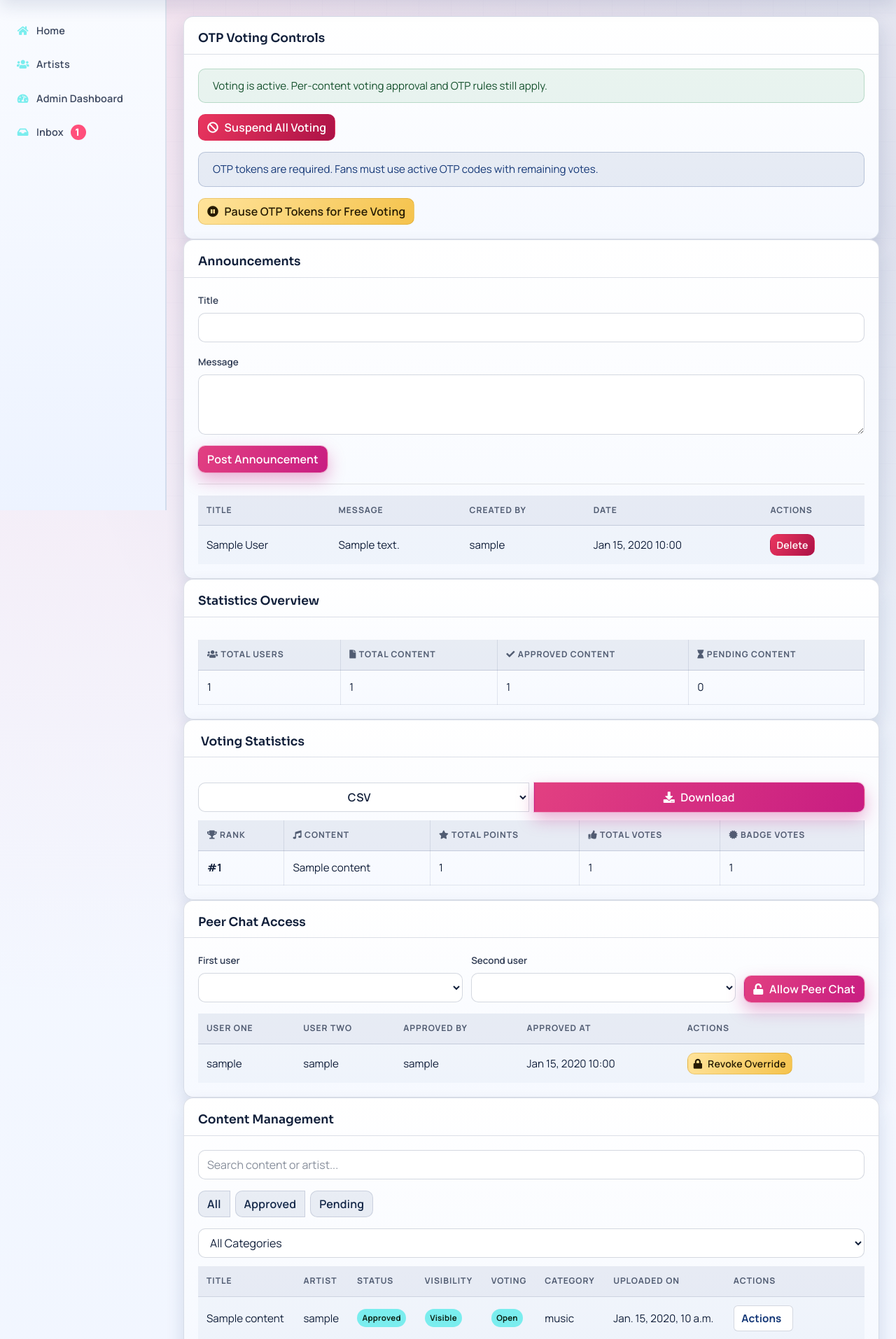
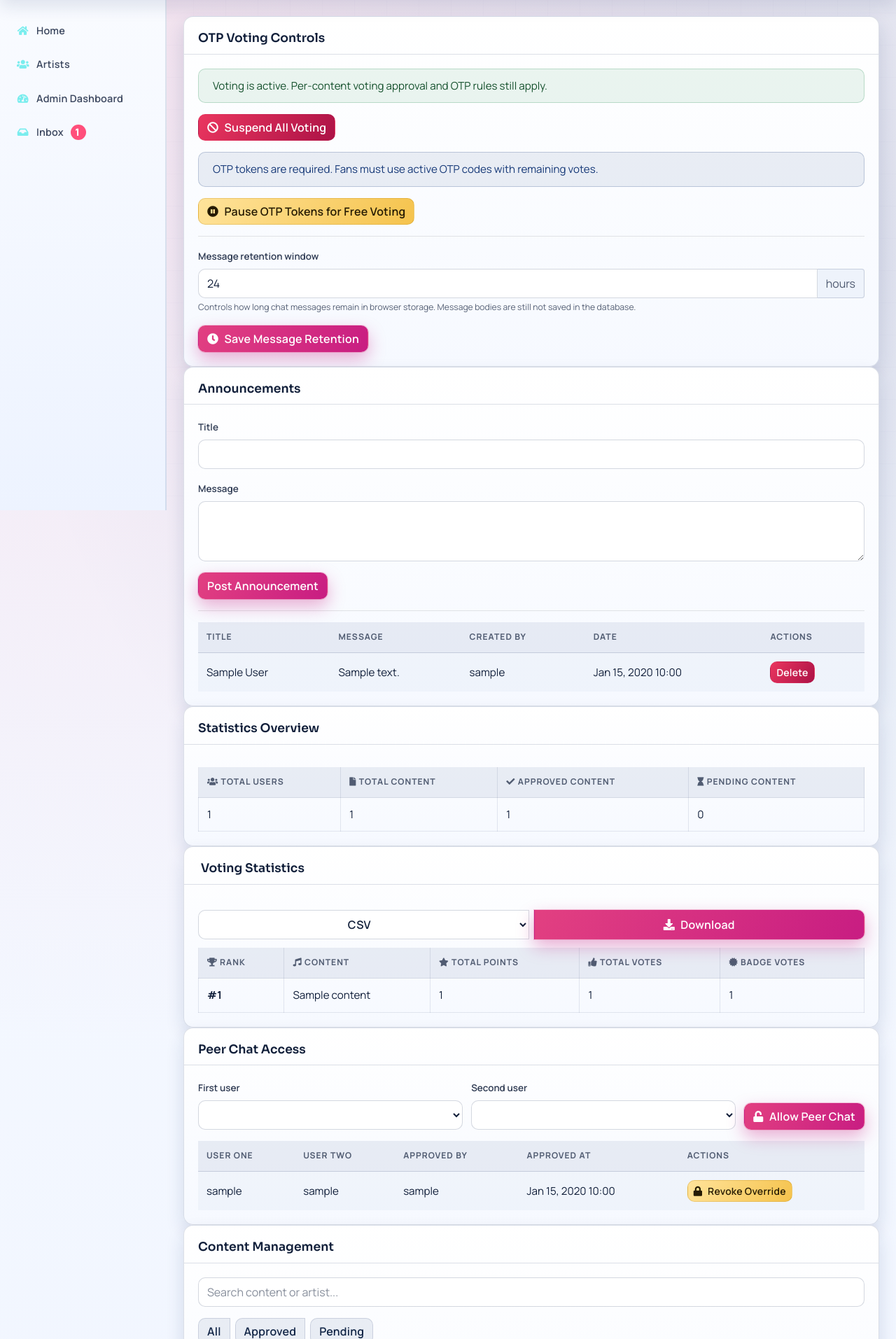
Before and after one commit to McArenaHart/ggenre, a Django app: page /users/admin_dashboard/ in a window 1280 px wide. Shown: the part 74-1987 px from the top of the page at 70% size. Run offline with Django 5.2, Linux system fonts and the light colour scheme; a user stored in the database is signed in; data comes from the database, SQL or seed files in the repository; tables that the repository leaves empty hold one stand-in row (values such as "Sample post"); grey boxes marked "Sample" are stand-in pictures; data that the repository does not hold is empty; some libraries are stand-ins or nearby versions.

Commit message:
Add admin chat retention policy

```diff
--- a/chatapp/templates/chatapp/direct.html
+++ b/chatapp/templates/chatapp/direct.html
@@ -14,6 +14,7 @@
   data-current-user-id="{{ request.user.id }}"
   data-current-user="{{ request.user.username }}"
   data-other-user="{{ other_user.username }}"
+  data-message-retention-ms="{{ message_retention_ms|default:86400000 }}"
 >
   <header class="chat-header chat-direct-nav">
     {% if request.user.is_admin %}
@@ -70,5 +71,5 @@
 {% endblock %}
 
 {% block extra_js %}
-<script src="{% static 'js/pages/chatapp.js' %}?v=20260704cache1"></script>
+<script src="{% static 'js/pages/chatapp.js' %}?v=20260704retention1"></script>
 {% endblock %}
--- a/chatapp/tests.py
+++ b/chatapp/tests.py
@@ -9,7 +9,7 @@ from channels.routing import URLRouter
 from channels.testing import WebsocketCommunicator
 
 from chatapp.routing import websocket_urlpatterns
-from users.models import CustomUser, Notification, Role
+from users.models import CustomUser, Notification, Role, VotingTokenPolicy
 
 from .models import AdminChatThread, MatchRating, PeerChatThread
 from .services import (
@@ -122,12 +122,16 @@ class ChatAppTests(TestCase):
 
     def test_direct_chat_page_loads_for_matched_peer_user(self):
         self.create_match(self.owner, self.member)
+        policy = VotingTokenPolicy.current()
+        policy.message_retention_hours = 12
+        policy.save(update_fields=["message_retention_hours", "updated_at"])
         self.client.login(username="chat_owner", password="password123")
         response = self.client.get(reverse("chatapp:direct", args=[self.member.id]))
 
         self.assertEqual(response.status_code, 200)
         self.assertContains(response, "chat_member")
         self.assertContains(response, f'data-direct-chat-user="{self.member.id}"')
+        self.assertContains(response, 'data-message-retention-ms="43200000"')
         self.assertContains(response, reverse("chatapp:index"))
 
     def test_artist_direct_chat_shows_rating_received_from_peer(self):
--- a/chatapp/views.py
+++ b/chatapp/views.py
@@ -6,7 +6,7 @@ from django.http import HttpResponseForbidden, JsonResponse
 from django.views.decorators.http import require_POST
 from django.shortcuts import get_object_or_404, redirect, render
 
-from users.models import CustomUser, OTP, Role
+from users.models import CustomUser, OTP, Role, VotingTokenPolicy
 
 from .models import AdminChatThread, MatchRating, PeerChatThread
 from .services import record_match_rating, users_can_peer_chat
@@ -114,6 +114,7 @@ def direct_chat(request, user_id):
             "other_user": other_user,
             "chat_channel": "peer" if is_peer_chat else "admin",
             "incoming_rating": incoming_rating,
+            "message_retention_ms": VotingTokenPolicy.message_retention_ms(),
         },
     )
 
--- a/templates/includes/base.html
+++ b/templates/includes/base.html
@@ -424,6 +424,7 @@
         data-current-user-id="{{ user.id }}"
         data-current-user="{{ user.username }}"
         data-chat-widget="admin-contact"
+        data-message-retention-ms="{{ message_retention_ms|default:86400000 }}"
         data-admin-contact-unread="{{ admin_contact_unread_count|default:0 }}"
         data-admin-contact-otp-code="{{ admin_contact_otp.otp_code|default:'' }}"
         data-admin-contact-otp-votes="{{ admin_contact_otp.remaining_votes|default:'' }}"
@@ -491,7 +492,7 @@
     <script src="{% static 'js/custom.js' %}"></script>
     <script src="{% static 'js/pages/base-shell.js' %}?v=20260625back3"></script>
     {% if admin_contact_user and other_user != admin_contact_user %}
-      <script src="{% static 'js/pages/chatapp.js' %}?v=20260704cache1"></script>
+      <script src="{% static 'js/pages/chatapp.js' %}?v=20260704retention1"></script>
     {% endif %}
 
     {% block extra_js %}{% endblock %}
--- a/users/admin.py
+++ b/users/admin.py
@@ -110,8 +110,8 @@ class TermsAndConditionsAdmin(admin.ModelAdmin):
 
 @admin.register(VotingTokenPolicy)
 class VotingTokenPolicyAdmin(admin.ModelAdmin):
-    list_display = ('id', 'voting_suspended', 'tokens_paused', 'updated_by', 'updated_at')
-    list_editable = ('voting_suspended', 'tokens_paused')
+    list_display = ('id', 'voting_suspended', 'tokens_paused', 'message_retention_hours', 'updated_by', 'updated_at')
+    list_editable = ('voting_suspended', 'tokens_paused', 'message_retention_hours')
     readonly_fields = ('updated_at',)
 
     def save_model(self, request, obj, form, change):
--- a/users/context_processors.py
+++ b/users/context_processors.py
@@ -1,4 +1,11 @@
-from .models import CustomUser, Role
+from .models import CustomUser, Role, VotingTokenPolicy
+
+
+def _message_retention_ms():
+    try:
+        return VotingTokenPolicy.message_retention_ms()
+    except Exception:
+        return 24 * 60 * 60 * 1000
 
 
 def admin_contact(request):
@@ -10,6 +17,7 @@ def admin_contact(request):
             "admin_contact_unread_count": 0,
             "admin_contact_otp": None,
             "peer_chat_unread_count": 0,
+            "message_retention_ms": _message_retention_ms(),
         }
 
     peer_unread_count = 0
@@ -63,6 +71,7 @@ def admin_contact(request):
             "admin_contact_unread_count": 0,
             "admin_contact_otp": None,
             "peer_chat_unread_count": 0,
+            "message_retention_ms": _message_retention_ms(),
         }
 
     admin_user = (
@@ -95,4 +104,5 @@ def admin_contact(request):
         "admin_contact_unread_count": admin_contact_unread_count,
         "admin_contact_otp": admin_contact_otp,
         "peer_chat_unread_count": peer_unread_count,
+        "message_retention_ms": _message_retention_ms(),
     }
--- a/users/models.py
+++ b/users/models.py
@@ -161,6 +161,7 @@ class OTP(models.Model):
 class VotingTokenPolicy(models.Model):
     tokens_paused = models.BooleanField(default=False)
     voting_suspended = models.BooleanField(default=False)
+    message_retention_hours = models.PositiveSmallIntegerField(default=24)
     updated_by = models.ForeignKey(
         settings.AUTH_USER_MODEL,
         on_delete=models.SET_NULL,
@@ -187,11 +188,16 @@ class VotingTokenPolicy(models.Model):
     def voting_is_suspended(cls):
         return cls.current().voting_suspended
 
+    @classmethod
+    def message_retention_ms(cls):
+        hours = cls.current().message_retention_hours or 24
+        return max(1, min(int(hours), 168)) * 60 * 60 * 1000
+
     def __str__(self):
         if self.voting_suspended:
             return "Voting suspended"
         status = "paused" if self.tokens_paused else "required"
-        return f"Voting tokens {status}"
+        return f"Voting tokens {status}; messages retained {self.message_retention_hours}h"
 
 
 class Announcement(models.Model):
--- a/users/templates/users/admin_dashboard.html
+++ b/users/templates/users/admin_dashboard.html
@@ -68,6 +68,36 @@
               </button>
             </form>
           {% endif %}
+
+          <hr>
+          <form method="POST" class="admin-message-retention-form">
+            {% csrf_token %}
+            <input type="hidden" name="token_policy_action" value="message_retention">
+            <div class="form-group">
+              <label for="message_retention_hours">Message retention window</label>
+              <div class="input-group">
+                <input
+                  type="number"
+                  name="message_retention_hours"
+                  id="message_retention_hours"
+                  class="form-control"
+                  min="1"
+                  max="168"
+                  value="{{ voting_token_policy.message_retention_hours|default:24 }}"
+                  required
+                >
+                <div class="input-group-append">
+                  <span class="input-group-text">hours</span>
+                </div>
+              </div>
+              <small class="form-text text-muted">
+                Controls how long chat messages remain in browser storage. Message bodies are still not saved in the database.
+              </small>
+            </div>
+            <button type="submit" class="btn btn-primary">
+              <i class="fas fa-clock"></i> Save Message Retention
+            </button>
+          </form>
         </div>
       </div>
     </div>
--- a/users/views.py
+++ b/users/views.py
@@ -523,6 +523,21 @@ def admin_dashboard(request):
             voting_token_policy.updated_by = request.user
             voting_token_policy.save(update_fields=["voting_suspended", "updated_by", "updated_at"])
             messages.success(request, "Voting resumed.")
+        elif token_policy_action == "message_retention":
+            try:
+                retention_hours = int(request.POST.get("message_retention_hours", 24))
+            except (TypeError, ValueError):
+                retention_hours = 24
+            retention_hours = max(1, min(retention_hours, 168))
+            voting_token_policy.message_retention_hours = retention_hours
+            voting_token_policy.updated_by = request.user
+            voting_token_policy.save(
+                update_fields=["message_retention_hours", "updated_by", "updated_at"]
+            )
+            messages.success(
+                request,
+                f"Ephemeral chat messages will remain in browser storage for {retention_hours} hour(s).",
+            )
         else:
             messages.error(request, "Invalid token policy action.")
         return redirect("admin_dashboard")
```
Also changed, not shown: static/js/pages/chatapp.js (+6 -2 lines), users/tests.py (+31 -0 lines), users/migrations/0019_votingtokenpolicy_message_retention_hours.py (added).
